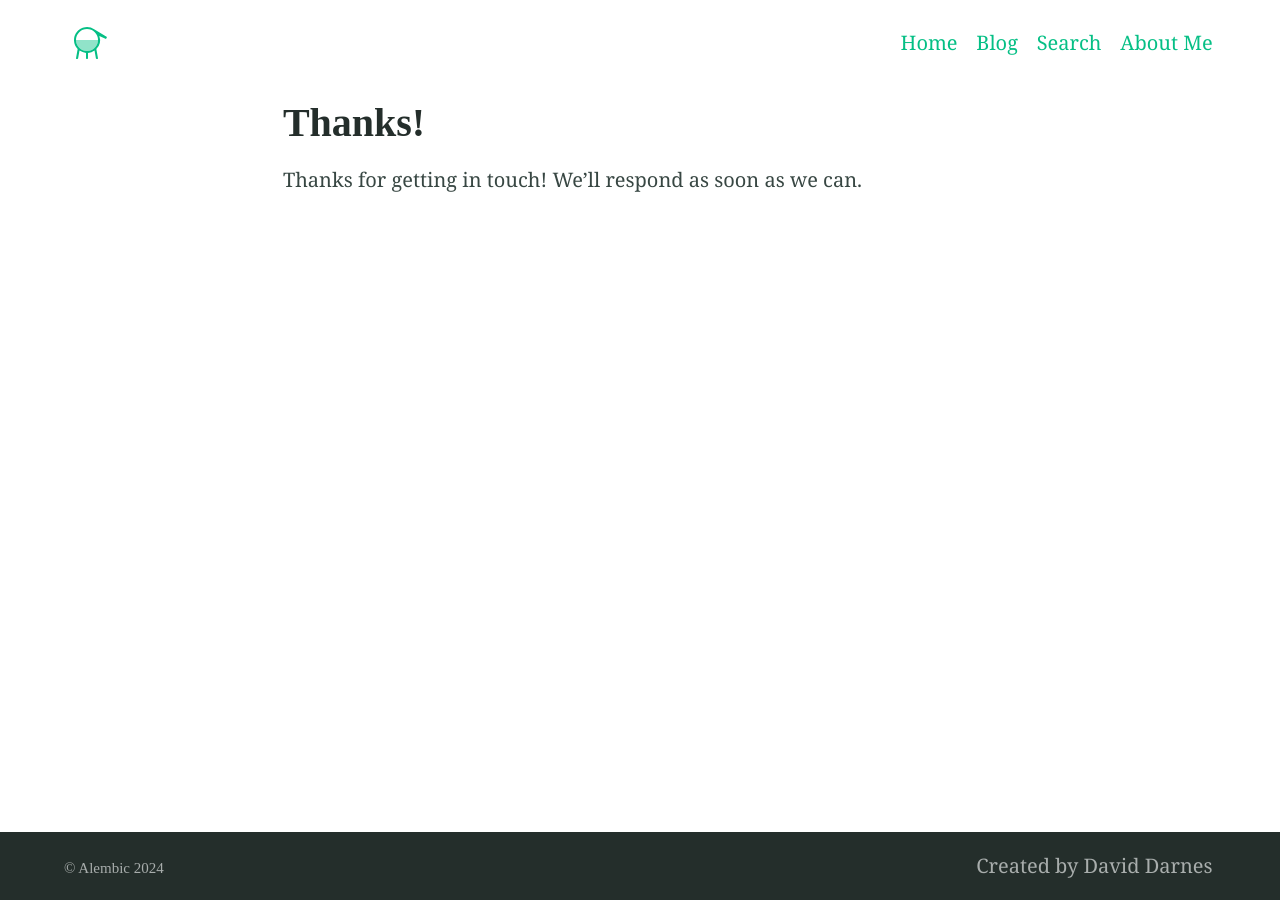
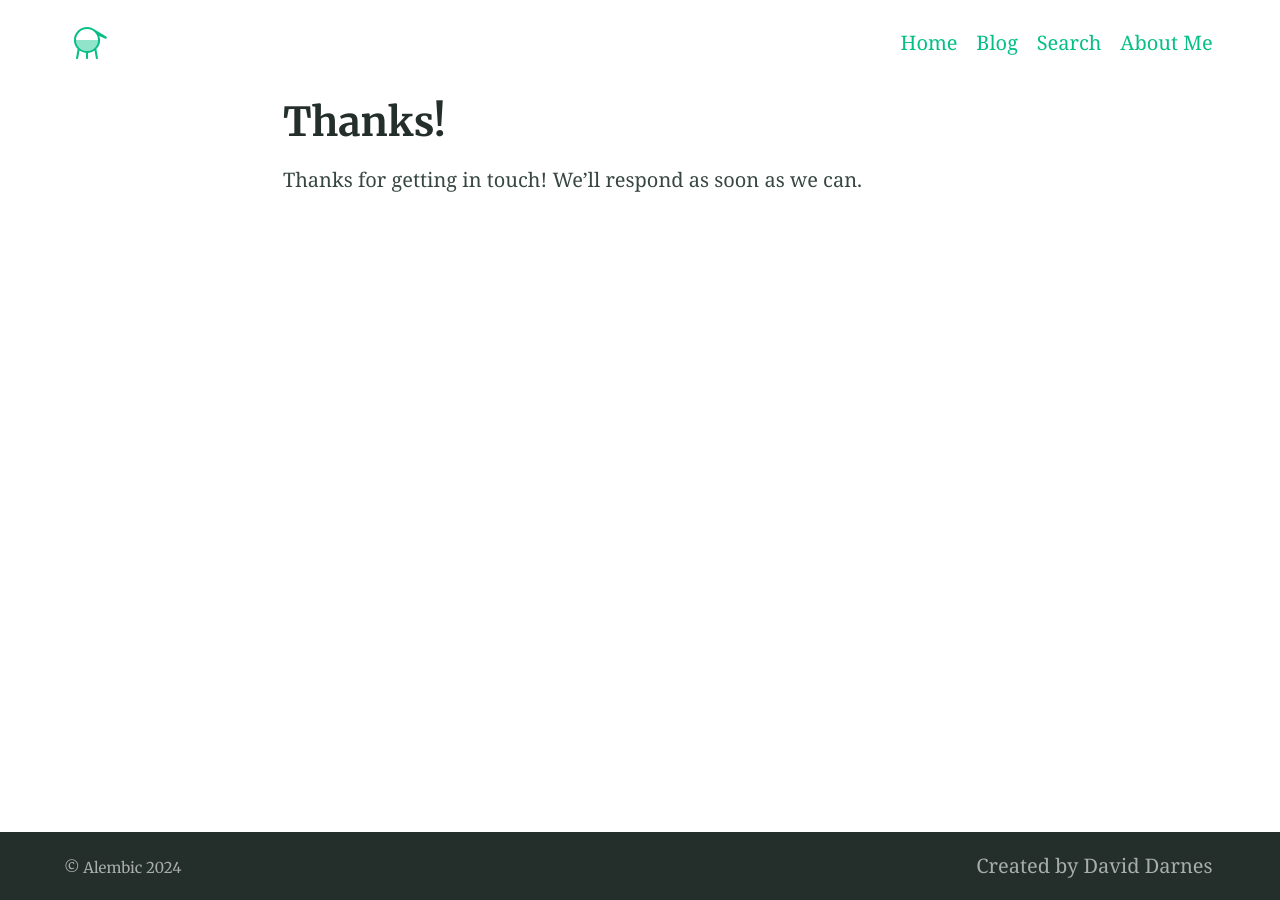
Before and after one commit to daviddarnes/alembic, a Jekyll site: the page built from thanks.md, in a window 1280 px wide. Built offline with Jekyll 4.4.1, drawn with Linux system fonts in a browser that asks for light colours.

Commit message:
Update _config.yml

```diff
--- a/_config.yml
+++ b/_config.yml
@@ -158,4 +158,4 @@
   preconnect_urls:
     - https://fonts.gstatic.com
   font_urls:
-    - https://fonts.googleapis.com/css2?family=Merriweather:wght@200;350&display=swap
+    - https://fonts.googleapis.com/css2?family=Merriweather:wght@400;700&display=swap
```
